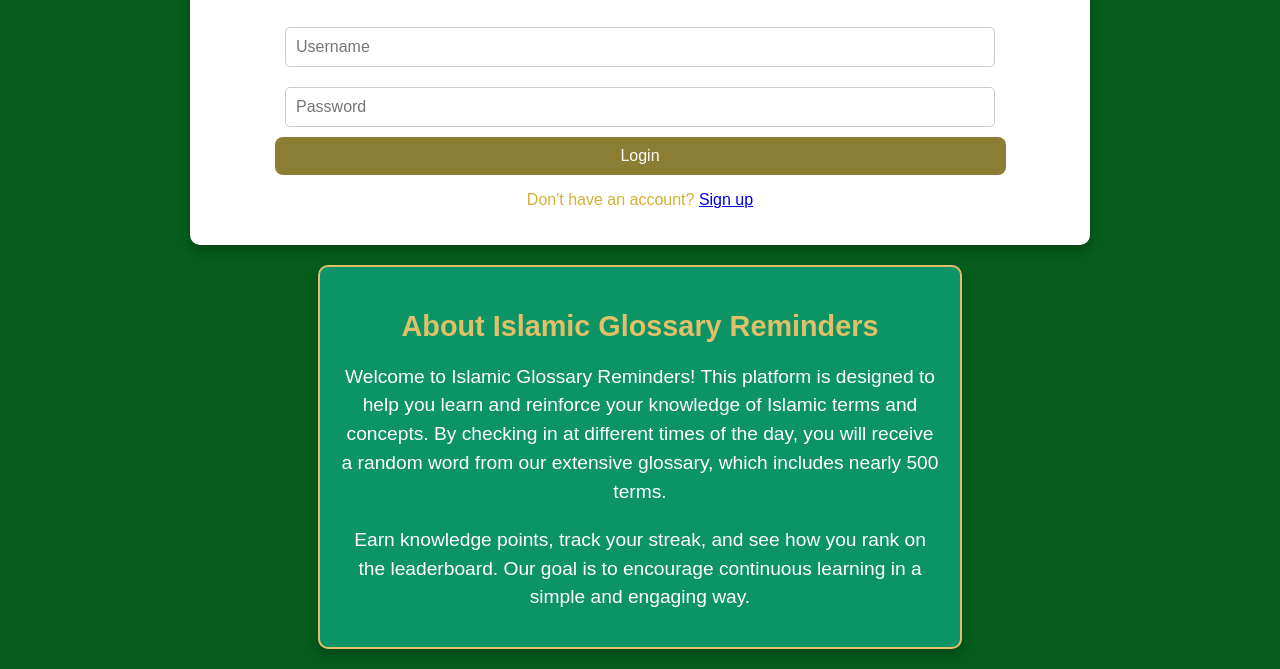
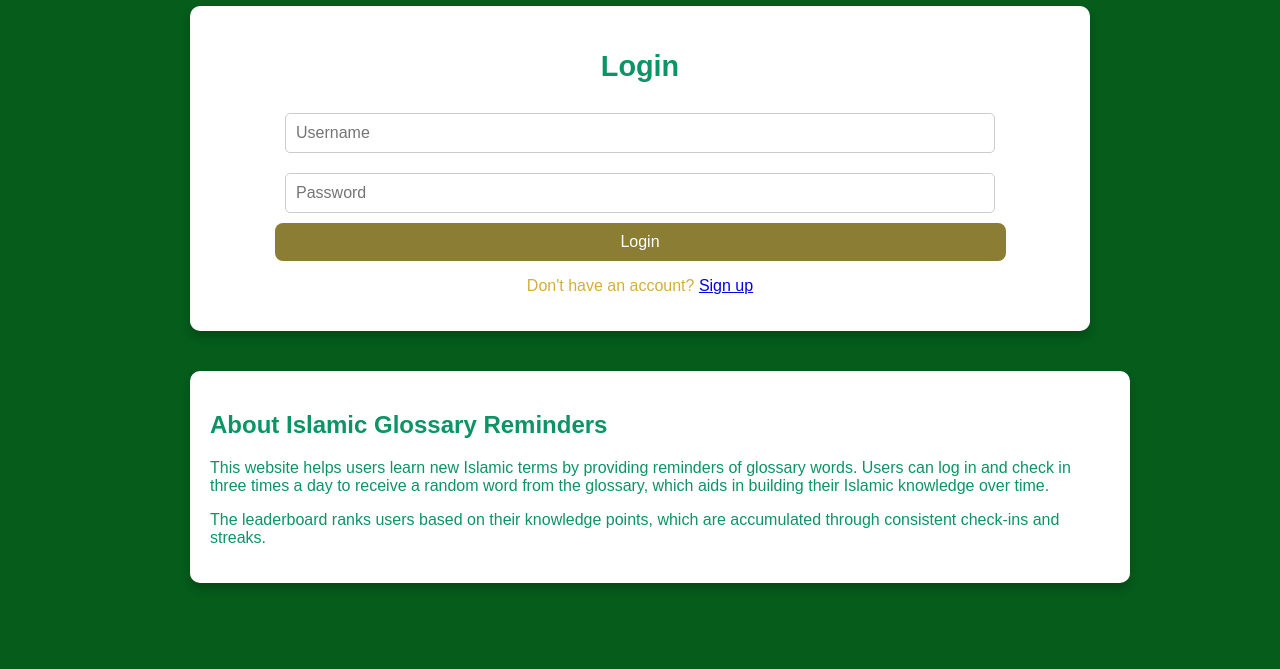
Before and after one commit to RamiNoodle733/Islamic-Glossary-Reminders, a website: page public/index.html in a window 1280 px wide. Shown: the part 186-855 px from the top of the page. After the commit the page ends 800 px from the top, so only its background shows below. Drawn offline with Linux system fonts and the light colour scheme.

Commit message:
about section fixing

```diff
--- a/public/index.html
+++ b/public/index.html
@@ -34,14 +34,6 @@
             </form>
             <p>Already have an account? <a href="#" id="login-link">Login</a></p>
         </section>
-
-        <!-- Explanation Section -->
-        <section id="explanation-section" class="info-container">
-            <h2>About Islamic Glossary Reminders</h2>
-            <p>Welcome to Islamic Glossary Reminders! This platform is designed to help you learn and reinforce your knowledge of Islamic terms and concepts. By checking in at different times of the day, you will receive a random word from our extensive glossary, which includes nearly 500 terms.</p>
-            <p>Earn knowledge points, track your streak, and see how you rank on the leaderboard. Our goal is to encourage continuous learning in a simple and engaging way.</p>
-        </section>
-
         <section id="glossary-section" style="display: none;">
             <div class="glossary-box">
                 <div id="glossary-word" class="scroll-box">...</div>
@@ -54,6 +46,12 @@
             </div>
             <p class="timer">Next Word: <span id="next-word-timer">0:00:00</span></p>
         </section>
+        <!-- About section -->
+        <section id="about-section">
+            <h2>About Islamic Glossary Reminders</h2>
+            <p>This website helps users learn new Islamic terms by providing reminders of glossary words. Users can log in and check in three times a day to receive a random word from the glossary, which aids in building their Islamic knowledge over time.</p>
+            <p>The leaderboard ranks users based on their knowledge points, which are accumulated through consistent check-ins and streaks.</p>
+        </section>
     </main>
     <script src="/script.js"></script>
 </body>
--- a/public/styles.css
+++ b/public/styles.css
@@ -170,29 +170,15 @@ button.disabled:hover::after {
     transform: scale(1.05);
 }
 
-
-/* Styling for explanation section */
-.info-container {
-    background-color: #0d9466; /* Same green background as other sections */
+/* About section styling */
+#about-section {
+    background-color: #ffffff;
+    color: #0d9466;
     padding: 20px;
     border-radius: 10px;
-    border: 2px solid #e0c068; /* Gold-yellow border */
-    margin: 20px auto;
-    width: 80%;
-    max-width: 600px;
-    text-align: center;
-    color: #ffffff; /* White text color */
-    box-shadow: 0 6px 10px rgba(0, 0, 0, 0.2); /* Slight shadow */
+    margin-top: 40px;
+    box-shadow: 0 6px 10px rgba(0, 0, 0, 0.2);
+    width: 100%;
+    max-width: 900px;
+    text-align: left;
 }
-
-.info-container h2 {
-    color: #e0c068; /* Gold-yellow color for title */
-    font-size: 1.8em; /* Larger font size for the title */
-    margin-bottom: 15px;
-}
-
-.info-container p {
-    font-size: 1.2em; /* Larger text for better readability */
-    line-height: 1.5em; /* Improved line spacing */
-    margin-bottom: 15px;
-}
```
